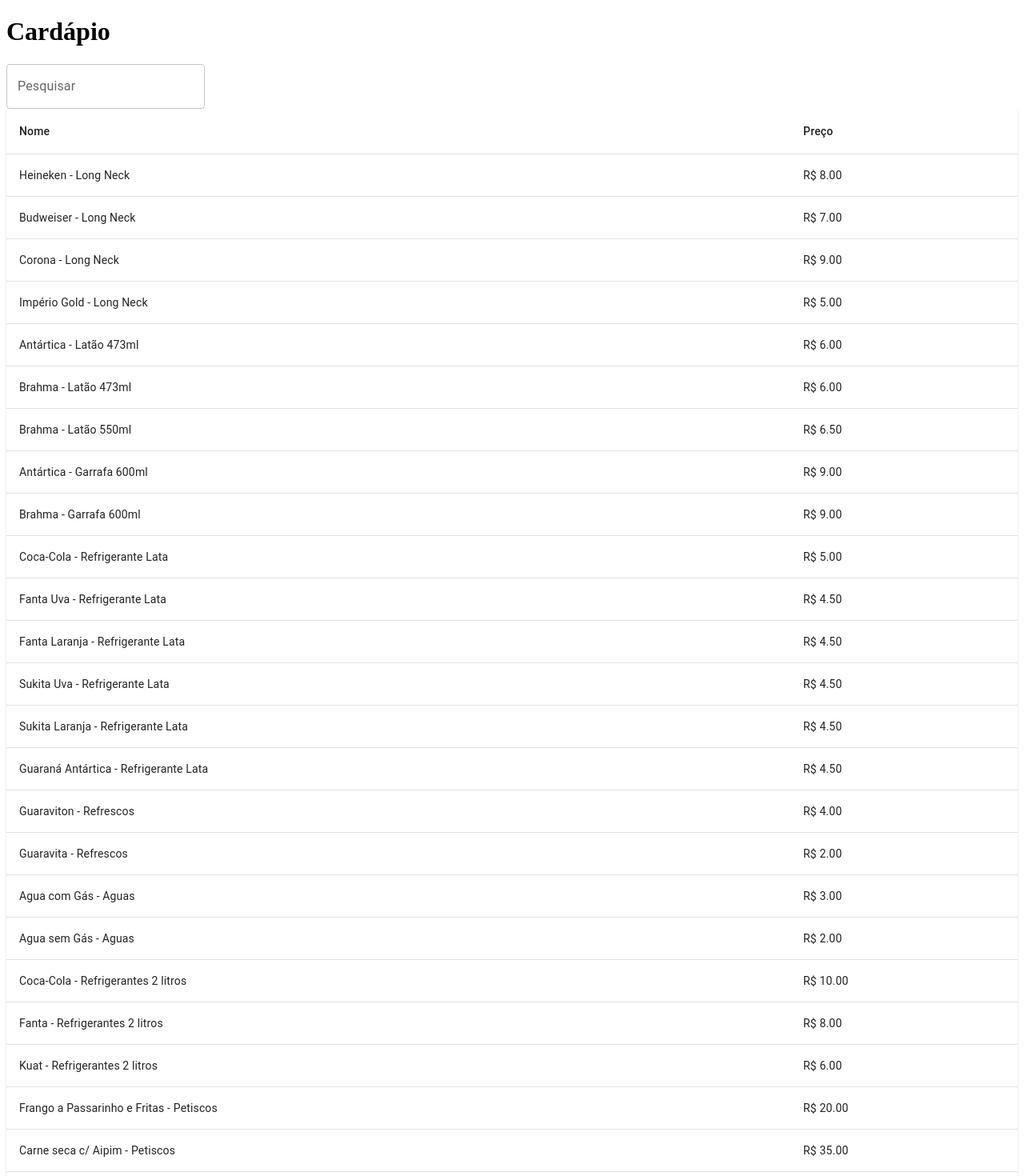
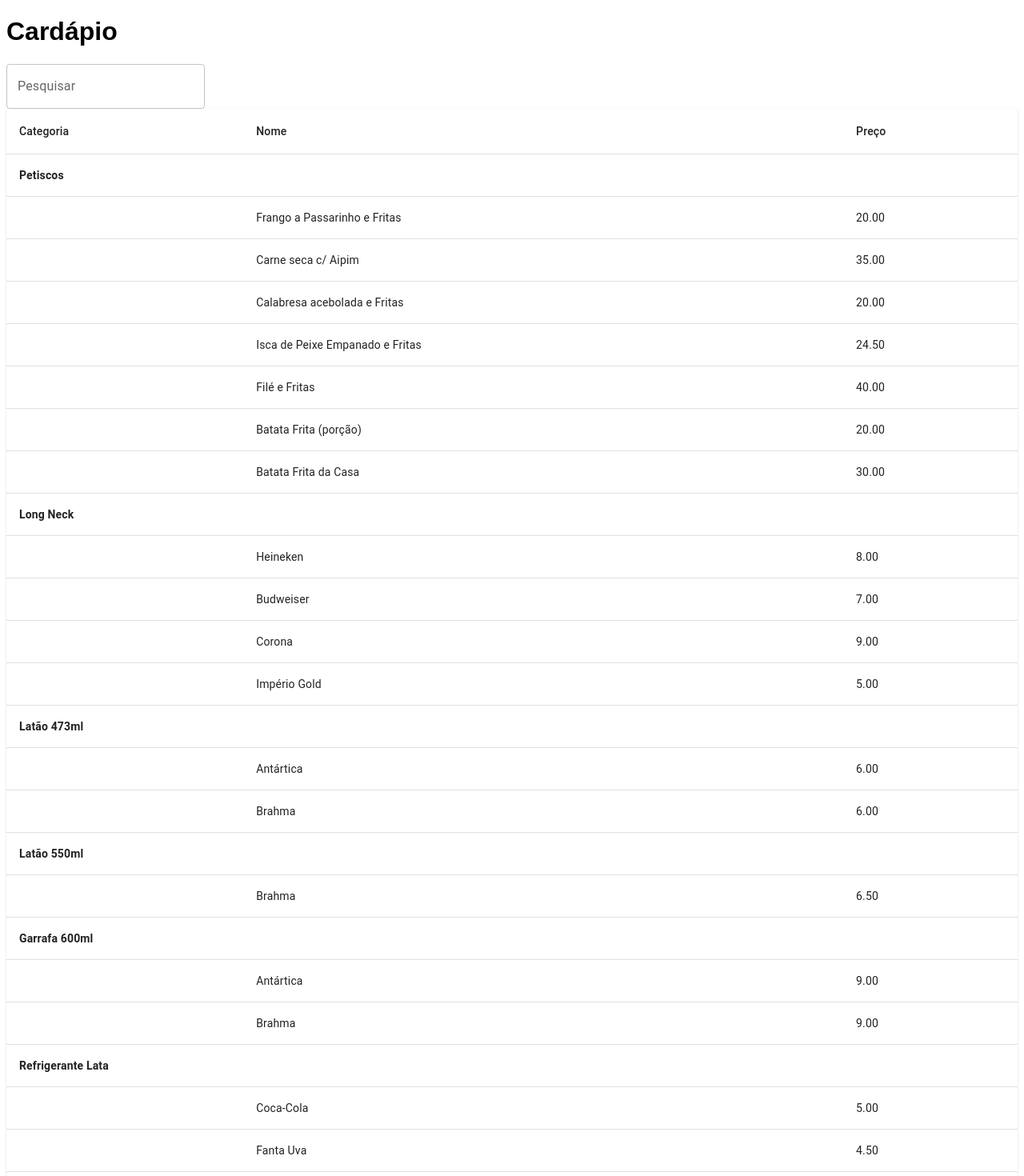
Before and after one commit to brodrigues0ll/PRIMERIA_PARADA, a Next.js app: page /price-table in a window 1280 px wide. Shown: the top 1470 px of the page at 80% size. Built offline with nearby package versions, Linux system fonts and the light colour scheme.

Commit message:
Cardápio com input de busca

```diff
--- a/src/pages/price-table/index.jsx
+++ b/src/pages/price-table/index.jsx
@@ -30,7 +30,7 @@ const Index = () => {
 
   return (
     <div>
-      <h1>Cardápio</h1>
+      <h1 style={{ fontFamily: "sans-serif" }}>Cardápio</h1>
       <TextField
         label="Pesquisar"
         variant="outlined"
@@ -41,6 +41,7 @@ const Index = () => {
         <Table>
           <TableHead>
             <TableRow>
+              <TableCell>Categoria</TableCell>
               <TableCell>Nome</TableCell>
               <TableCell>Preço</TableCell>
             </TableRow>
@@ -48,10 +49,16 @@ const Index = () => {
           <TableBody>
             {Object.keys(filteredMenu).map((categoria) => (
               <React.Fragment key={categoria}>
+                <TableRow>
+                  <TableCell colSpan={3} style={{ fontWeight: "bold" }}>
+                    {categoria}
+                  </TableCell>
+                </TableRow>
                 {filteredMenu[categoria].map((item) => (
                   <TableRow key={item.nome}>
-                    <TableCell>{`${item.nome} - ${categoria}`}</TableCell>
-                    <TableCell>{`R$ ${item.preco.toFixed(2)}`}</TableCell>
+                    <TableCell></TableCell>
+                    <TableCell>{item.nome}</TableCell>
+                    <TableCell>{item.preco.toFixed(2)}</TableCell>
                   </TableRow>
                 ))}
               </React.Fragment>
--- a/src/pages/price-table/menu.json
+++ b/src/pages/price-table/menu.json
@@ -1,4 +1,34 @@
 {
+  "Petiscos": [
+    {
+      "nome": "Frango a Passarinho e Fritas",
+      "preco": 20.0
+    },
+    {
+      "nome": "Carne seca c/ Aipim",
+      "preco": 35.0
+    },
+    {
+      "nome": "Calabresa acebolada e Fritas",
+      "preco": 20.0
+    },
+    {
+      "nome": "Isca de Peixe Empanado e Fritas",
+      "preco": 24.5
+    },
+    {
+      "nome": "Filé e Fritas",
+      "preco": 40.0
+    },
+    {
+      "nome": "Batata Frita (porção) ",
+      "preco": 20.0
+    },
+    {
+      "nome": "Batata Frita da Casa",
+      "preco": 30.0
+    }
+  ],
   "Long Neck": [
     {
       "nome": "Heineken",
@@ -102,35 +132,5 @@
       "nome": "Kuat",
       "preco": 6.0
     }
-  ],
-  "Petiscos": [
-    {
-      "nome": "Frango a Passarinho e Fritas",
-      "preco": 20.0
-    },
-    {
-      "nome": "Carne seca c/ Aipim",
-      "preco": 35.0
-    },
-    {
-      "nome": "Calabresa acebolada e Fritas",
-      "preco": 20.0
-    },
-    {
-      "nome": "Isca de Peixe Empanado e Fritas",
-      "preco": 24.5
-    },
-    {
-      "nome": "Filé e Fritas",
-      "preco": 40.0
-    },
-    {
-      "nome": "Batata Frita (porção) ",
-      "preco": 20.0
-    },
-    {
-      "nome": "Batata Frita da Casa",
-      "preco": 30.0
-    }
   ]
 }
```
